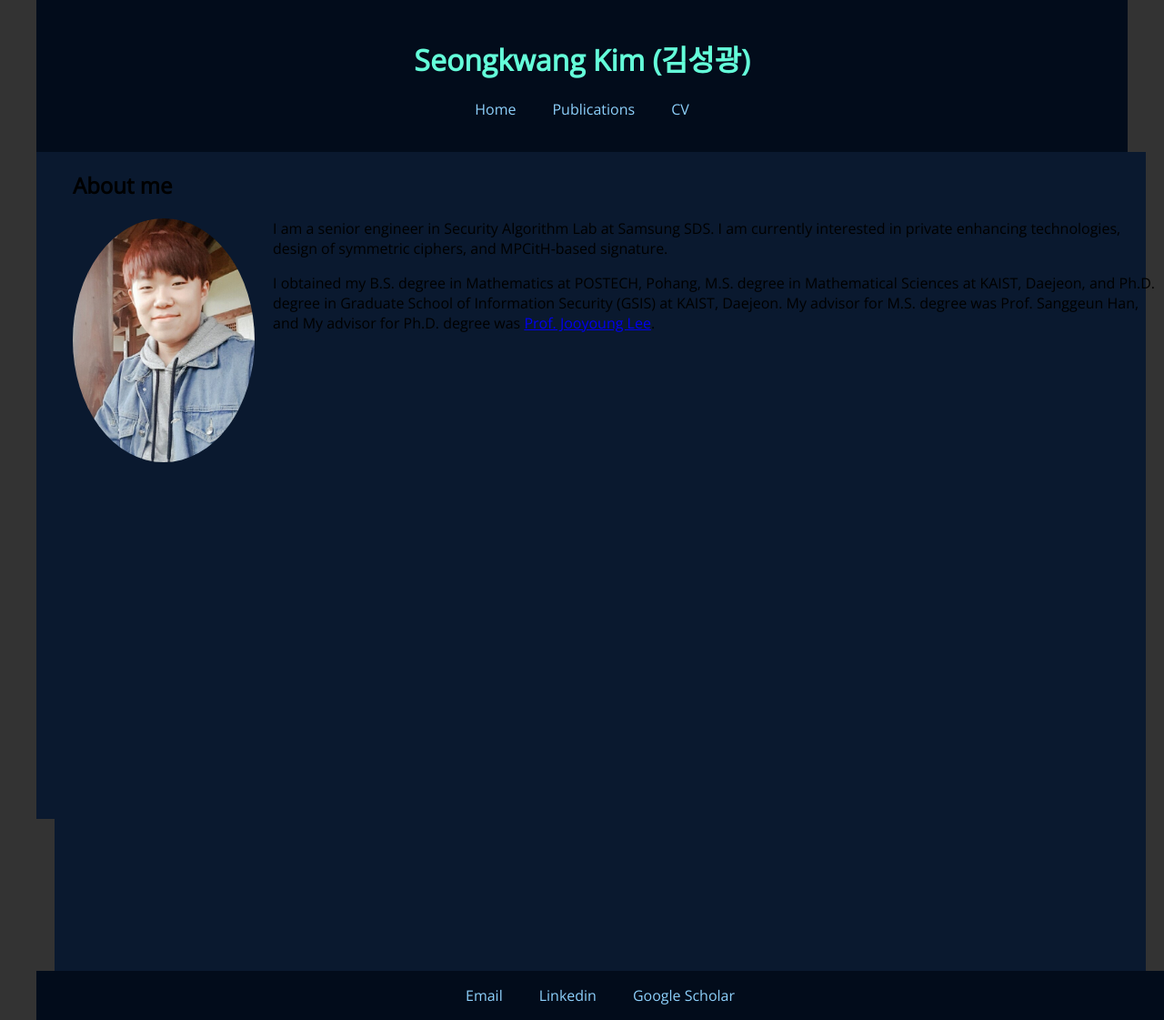
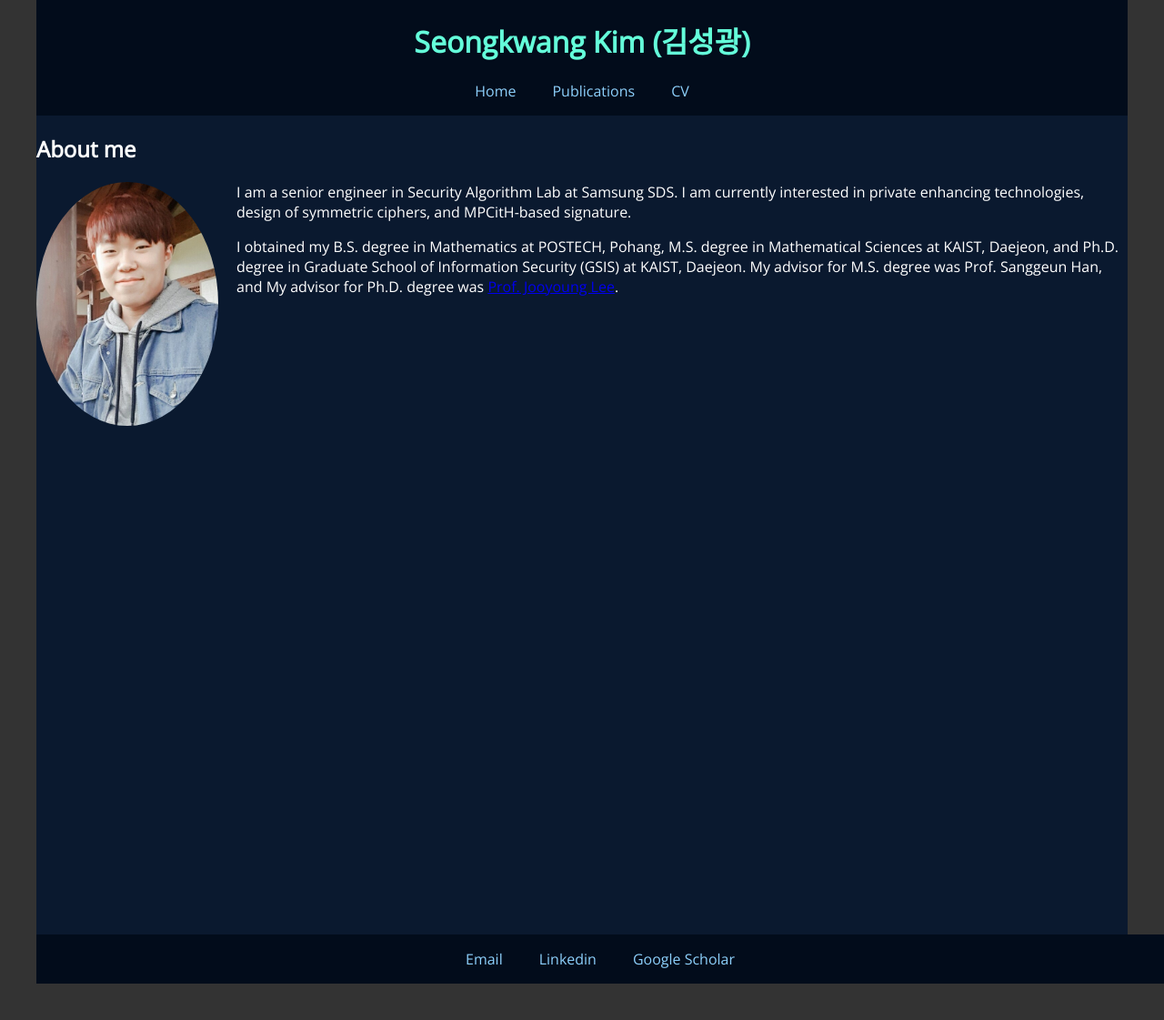
Before and after one commit to sgk1m/sgk1m.github.io, a Jekyll site: the page built from index.html, in a window 1280 px wide. Shown: the whole page at 91% size. Built offline with Jekyll 4.4.1, drawn with Linux system fonts in a browser that asks for light colours; after the commit the page ends 1081 px from its top, so only the background shows below that.

Commit message:
Update main.css

```diff
--- a/css/main.css
+++ b/css/main.css
@@ -4,6 +4,7 @@ body, html {
     height: 100%; /* Ensure body and html take full viewport height */
     font-family: 'Open Sans', sans-serif;
     background-color: #333; /* Grayish background for the entire page */
+    color: #fff;
     display: flex;
     justify-content: center; /* Center the wrapper horizontally */
 }
@@ -19,13 +20,13 @@ body, html {
 
 header, .content-container, footer {
     width: 100%;
-    padding: 0 20px;
+    padding: 0 0px;
 }
 
 header, footer {
     background-color: #020c1b; /* Darker blue for header and footer */
     color: #64ffda; /* Bright accent color for text */
-    padding: 20px 0;
+    padding: 0px 0;
     text-align: center;
 }
 
```
